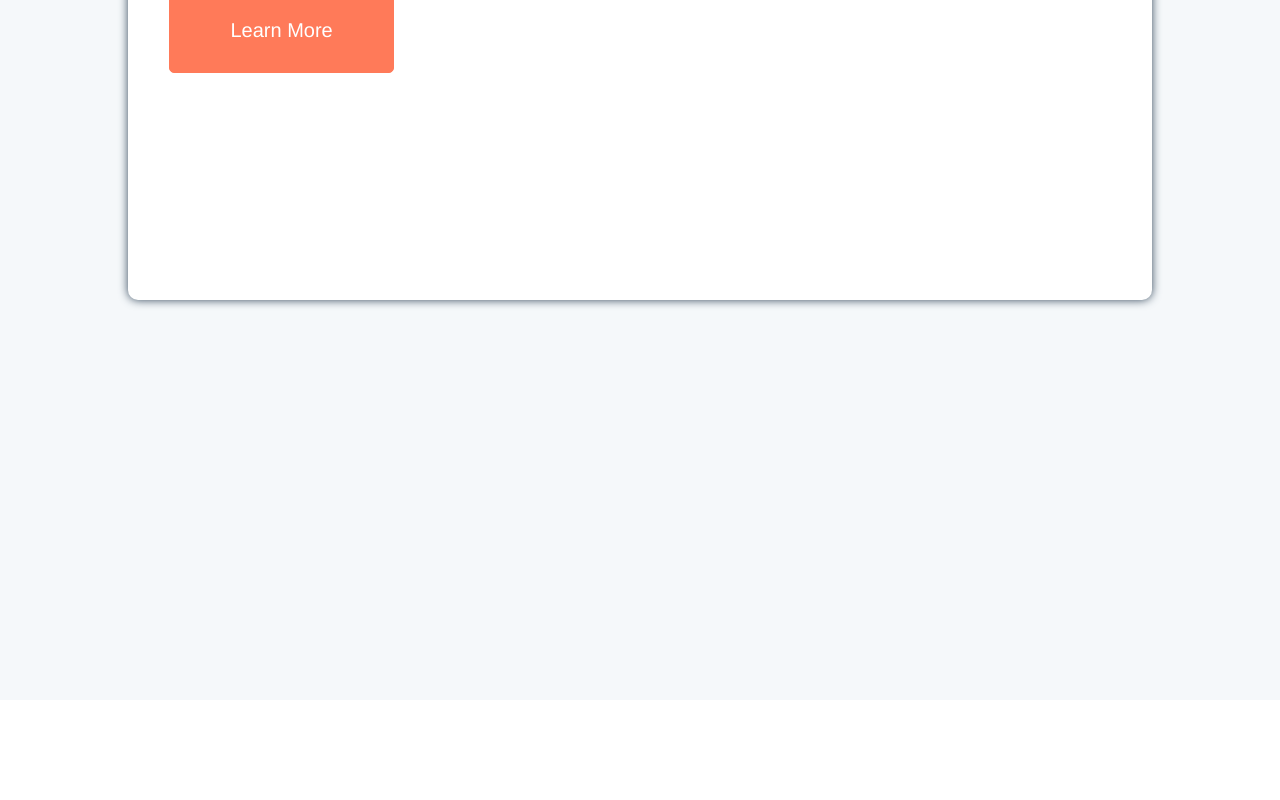
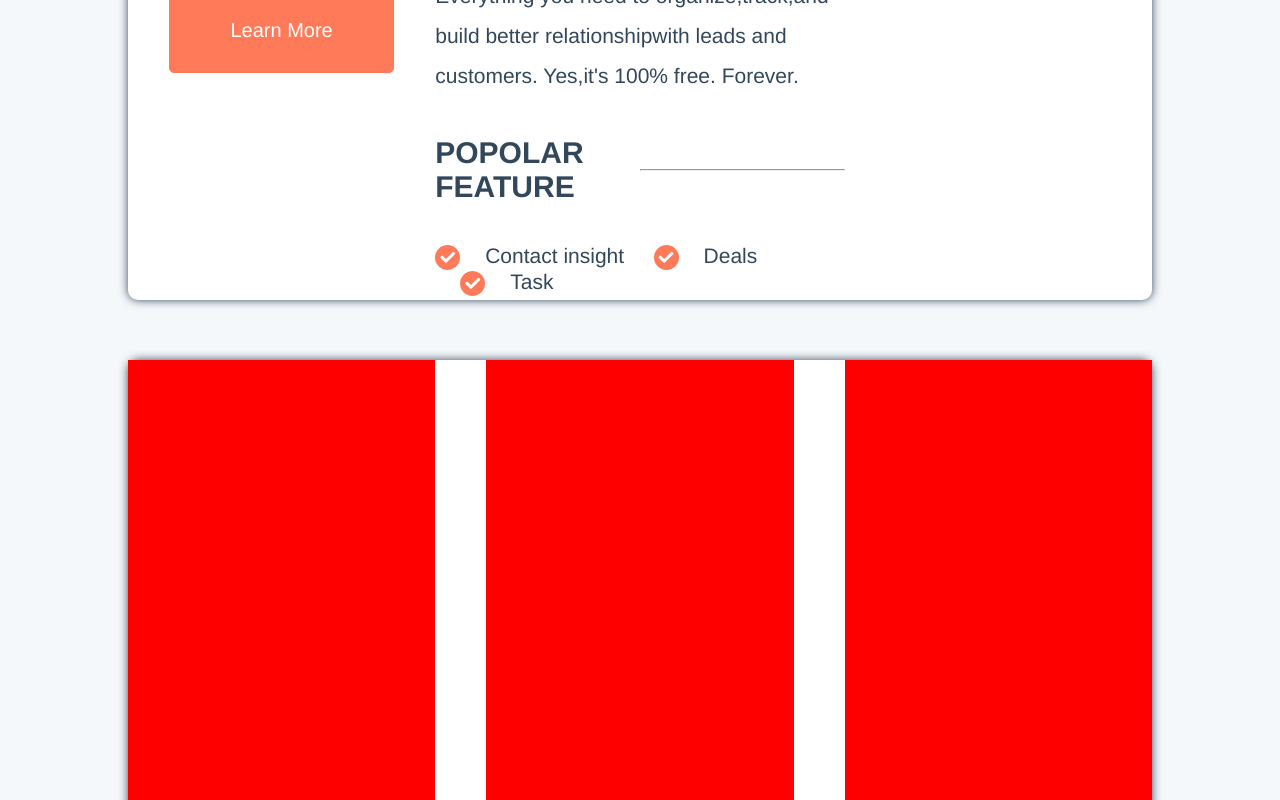
Before and after one commit to claud-car/htmlcss-hubspot, a plain HTML site: page index.html in a window 1280 px wide. Shown: the part 1760-2560 px from the top of the page. Before the commit the page ends 2460 px from the top, so only its background shows below. Drawn offline with Linux system fonts and the light colour scheme.

Commit message:
Fine seconda row del secondo container,problema nella terza row

```diff
--- a/assets/css/master.css
+++ b/assets/css/master.css
@@ -192,7 +192,7 @@ div > button{
 
 .second-container{
   width: 100%;
-  height: 1400px;
+  height: 2400px;
   background-color: #F5F8FA;
 }
 
@@ -227,6 +227,7 @@ div > button{
   background-color: #FFFFFF;
   border-radius: 10px;
   box-shadow: 0 0 10px 0;
+  margin-bottom: 60px;
 }
 
 .col1{
@@ -245,6 +246,9 @@ div > button{
   float: right;
   width: 70%;
   height: 450px;
+  text-align: left;
+  padding-right: 30%;
+  margin-top: 4%;
 }
 
 .col1 button{
@@ -252,3 +256,60 @@ div > button{
   padding: 30px 60px;
   margin-top: 35%;
 }
+
+.col2 h2{
+  font-size: 40px;
+  margin-bottom: 40px;
+}
+
+.col2 p{
+  font-size: 21px;
+  line-height: 40px;
+}
+
+.col2 ul li{
+  display: inline-block;
+  font-size: 21px;
+}
+
+.col2 h3,hr{
+  display: inline-block;
+  font-size: 30px;
+  width:50%;
+  margin: 40px 0;
+  vertical-align: middle;
+}
+
+.fa-check{
+  font-size: 15px;
+  background-color: #FF7A59;
+  color: #FFFFFF;
+  border-radius: 15px;
+  padding: 5px 5px;
+  margin-right: 25px;
+}
+
+.fa{
+  margin-left: 25px;
+}
+
+.row3{
+  width: 80%;
+  height:1000px;
+  text-align: center;
+  color: #33475B;
+  background-color: #FFFFFF;
+  border-radius: 10px;
+  box-shadow: 0 0 10px 0;
+}
+
+.col3{
+  float: left;
+  width: 30%;
+  height: 100%;
+  background-color: red;
+}
+
+.marg4-4{
+  margin: 0 5%;
+}
--- a/index.html
+++ b/index.html
@@ -78,15 +78,19 @@
             </div>
             <div class="col2">
               <h2>Free HubSpot CRM</h2>
-              <p>everything you need to organize,track,and build better relationshipwith leads and customers. Yes,it's 100% free. Forever.</p>
-              <h2>popolar feature</h2><hr>
+              <p>Everything you need to organize,track,and build better relationshipwith leads and customers. Yes,it's 100% free. Forever.</p>
+              <h3>POPOLAR FEATURE</h3><hr>
               <ul>
-                <li>Contact insight</li>
-                <li>Deals</li>
-                <li>Task</li>
+                <li><i class="fas fa-check"></i>Contact insight</li>
+                <li><i class="fas fa-check fa"></i>Deals</li>
+                <li><i class="fas fa-check fa"></i>Task</li>
               </ul>
             </div>
-
+          </div>
+          <div class="row3 margin-left margin-right">
+            <div class="col3"></div>
+            <div class="col3 marg4-4"></div>
+            <div class="col3"></div>
           </div>
 
         </div>
```
